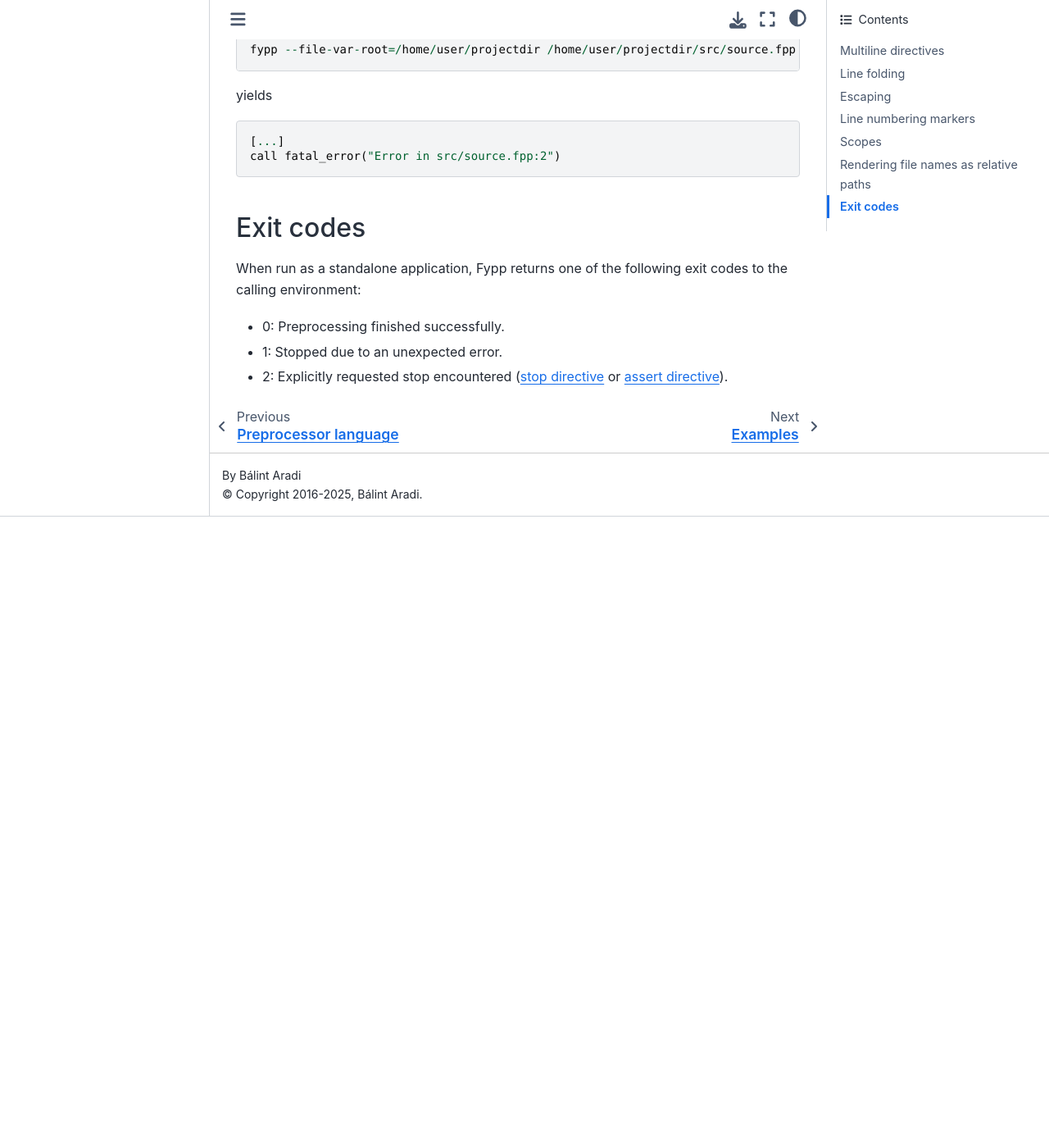
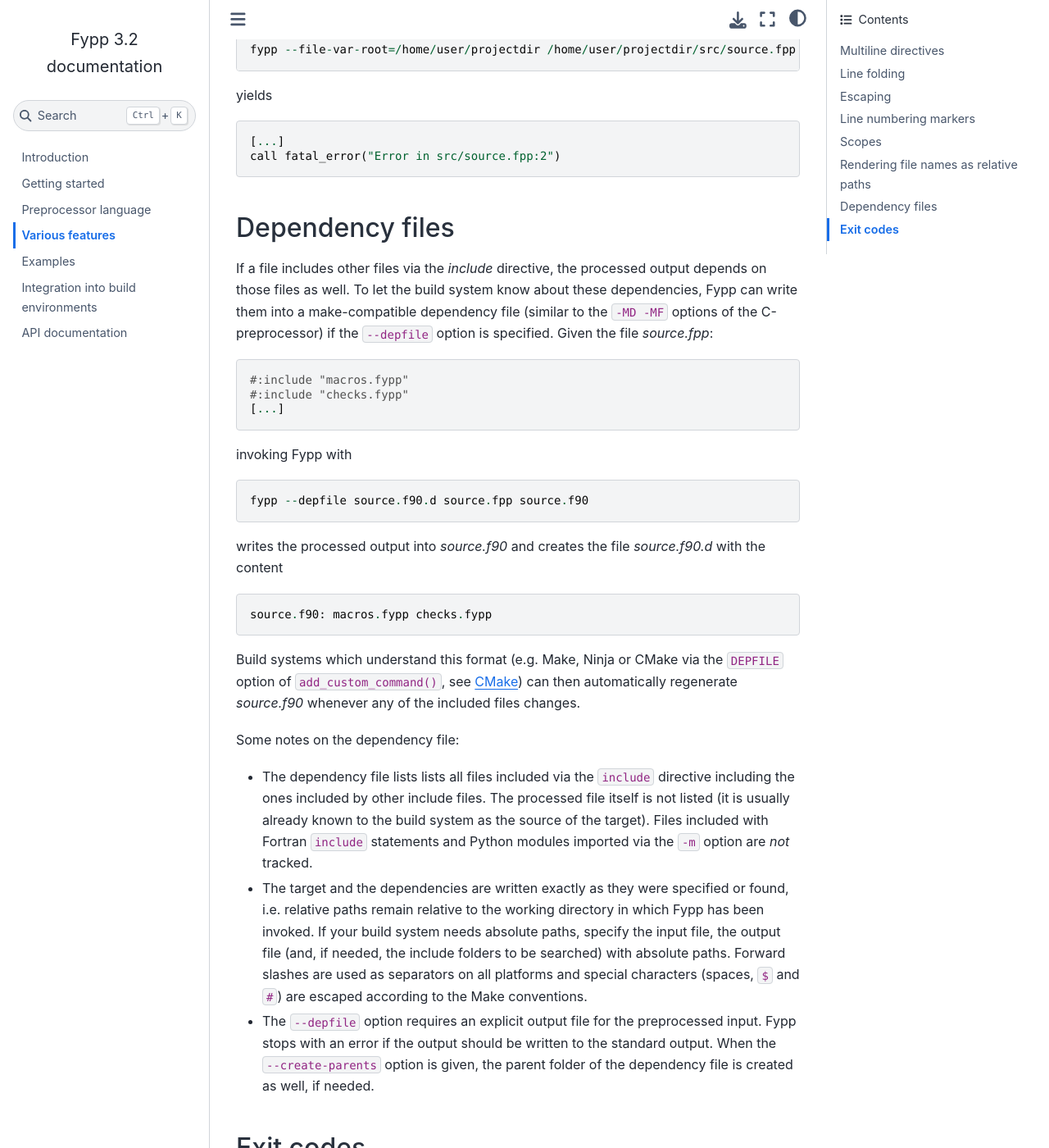
Before and after one commit to aradi/fypp, a Sphinx documentation site: the page built from docs/various-features.rst, in a window 1280 px wide and 1400 px high, scrolled down 6336 px. Shown: the whole window at 82% size. Built offline with Sphinx 7.4.7 and the Sphinx Book theme 1.1.4, drawn with Linux system fonts in a browser that asks for light colours; before the commit the page ends 6966 px from its top, so only the background shows below that.

Commit message:
Add user documentation

```diff
--- a/docs/integration.rst
+++ b/docs/integration.rst
@@ -7,6 +7,8 @@
 functionality directly via its API instead of calling it as an external script
 (see the :ref:`api-documentation`).
 
+
+.. _cmake-integration:
 
 CMake
 =====
--- a/docs/various-features.rst
+++ b/docs/various-features.rst
@@ -294,6 +294,57 @@
   call fatal_error("Error in src/source.fpp:2")
 
 
+.. _dependency-files:
+
+Dependency files
+================
+
+If a file includes other files via the `include` directive, the processed
+output depends on those files as well. To let the build system know about these
+dependencies, Fypp can write them into a make-compatible dependency file
+(similar to the ``-MD -MF`` options of the C-preprocessor) if the ``--depfile``
+option is specified. Given the file `source.fpp`::
+
+  #:include "macros.fypp"
+  #:include "checks.fypp"
+  [...]
+
+invoking Fypp with ::
+
+  fypp --depfile source.f90.d source.fpp source.f90
+
+writes the processed output into `source.f90` and creates the file
+`source.f90.d` with the content ::
+
+  source.f90: macros.fypp checks.fypp
+
+Build systems which understand this format (e.g. Make, Ninja or CMake via the
+``DEPFILE`` option of ``add_custom_command()``, see :ref:`cmake-integration`)
+can then automatically regenerate `source.f90` whenever any of the included
+files changes.
+
+Some notes on the dependency file:
+
+* The dependency file lists lists all files included via the ``include``
+  directive including the ones included by other include files. The processed
+  file itself is not listed (it is usually already known to the build system as
+  the source of the target). Files included with Fortran ``include`` statements
+  and Python modules imported via the ``-m`` option are *not* tracked.
+
+* The target and the dependencies are written exactly as they were specified or
+  found, i.e. relative paths remain relative to the working directory in which
+  Fypp has been invoked. If your build system needs absolute paths, specify the
+  input file, the output file (and, if needed, the include folders to be
+  searched) with absolute paths. Forward slashes are used as separators on all
+  platforms and special characters (spaces, ``$`` and ``#``) are escaped
+  according to the Make conventions.
+
+* The ``--depfile`` option requires an explicit output file for the preprocessed
+  input. Fypp stops with an error if the output should be written to the
+  standard output. When the ``--create-parents`` option is given, the parent
+  folder of the dependency file is created as well, if needed.
+
+
 .. _exit-codes:
 
 Exit codes
```
